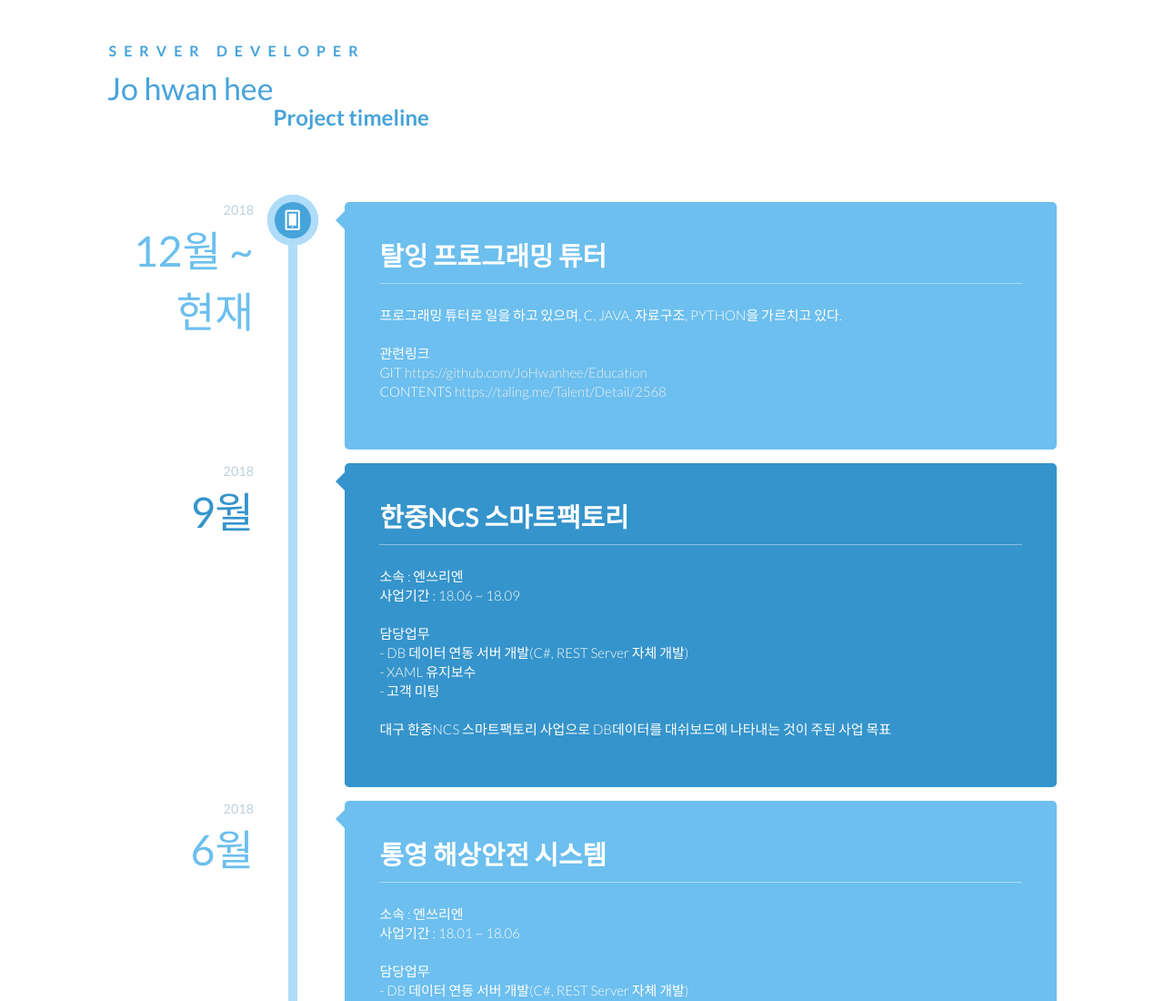
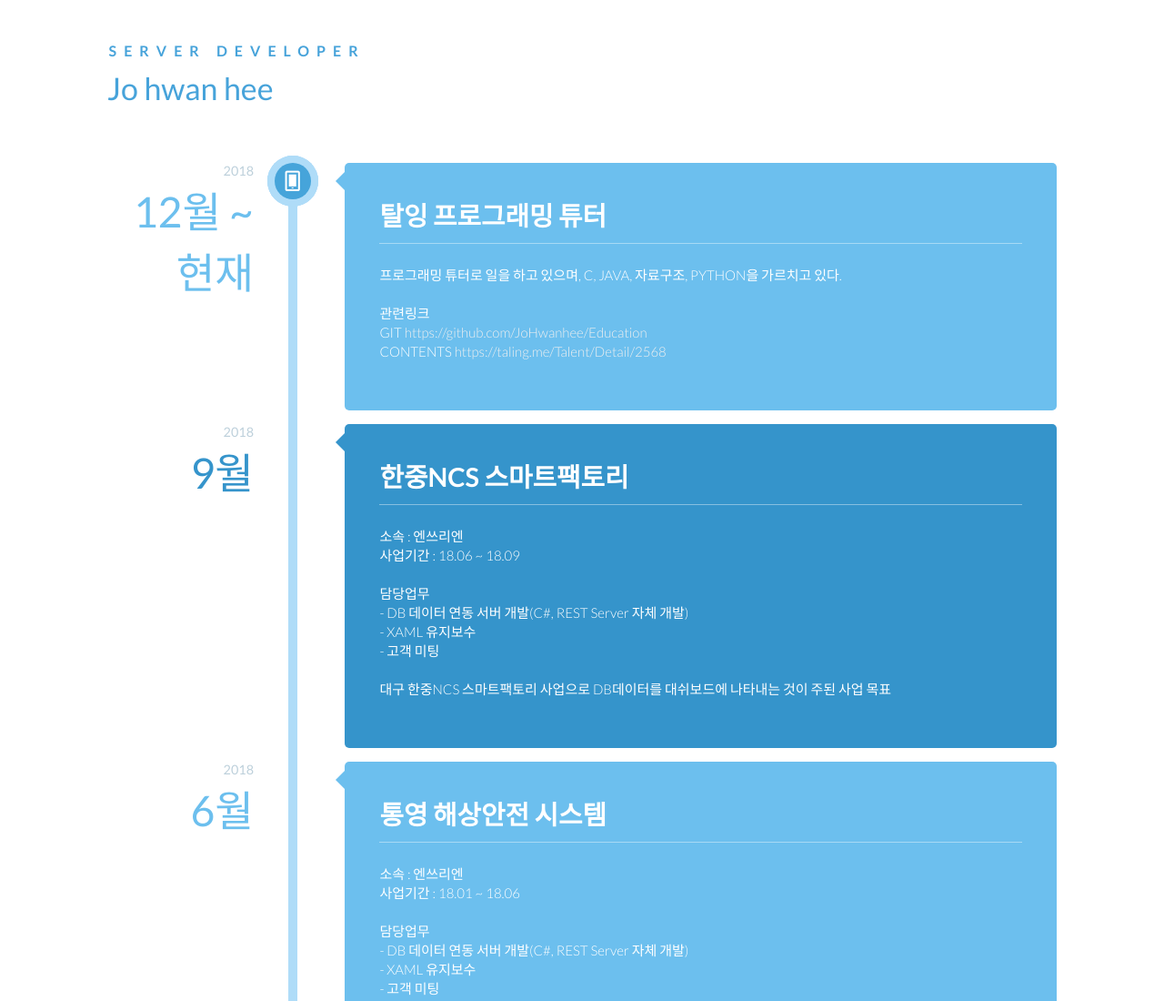
Before and after one commit to JoHwanhee/portfolio, a plain HTML site: page index.html in a window 1280 px wide. Shown: the top 1100 px of the page at 91% size. Drawn offline with Linux system fonts and the light colour scheme.

Commit message:
Remove message of header

```diff
--- a/index.html
+++ b/index.html
@@ -24,8 +24,6 @@
 			<header class="clearfix">
 				<span>Server Developer</span>
 				<h1>Jo hwan hee</h1>
-				<br>
-				<h2>Project timeline</h2>
 			</header>
 			<div class="main">
 				<ul class="cbp_tmtimeline">
```
